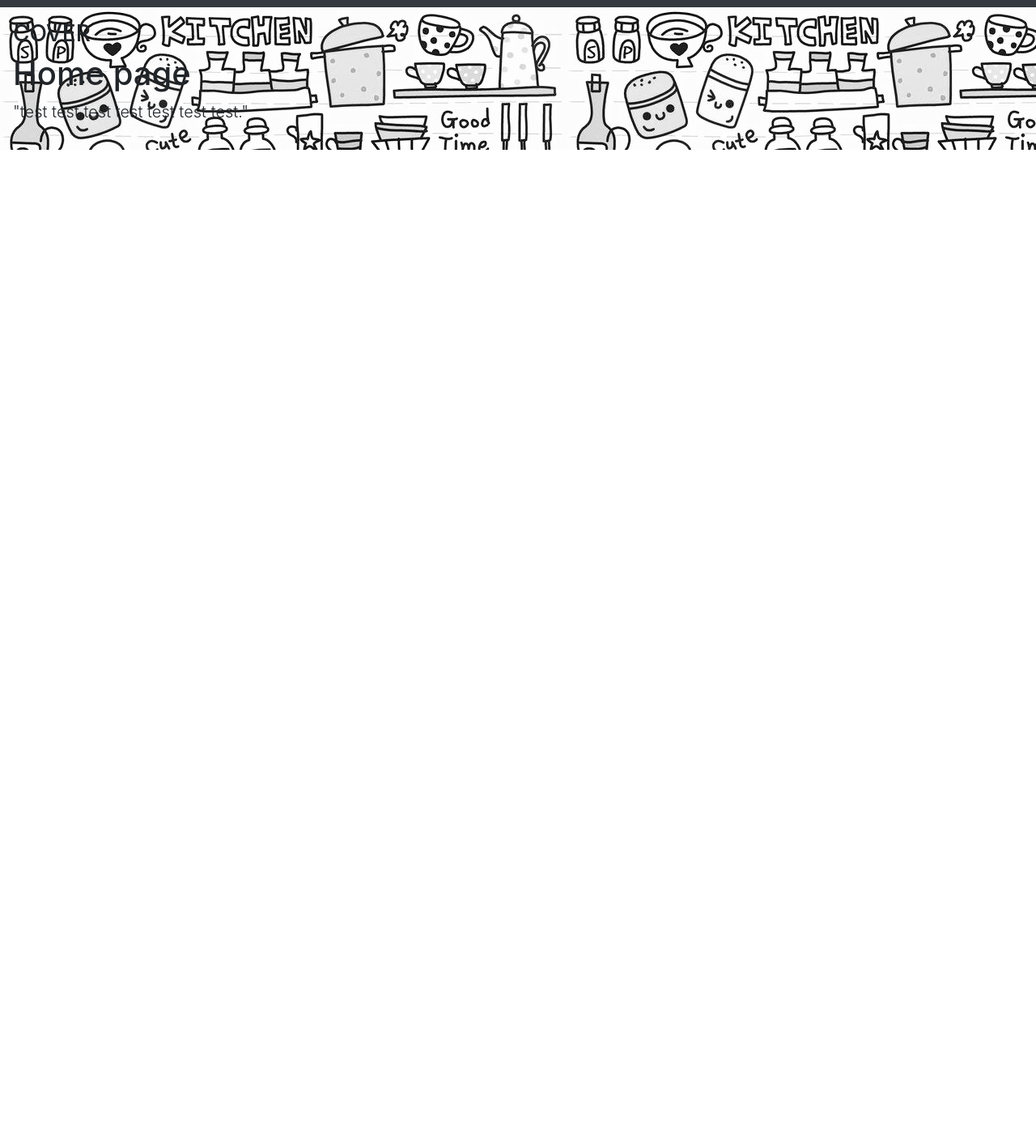
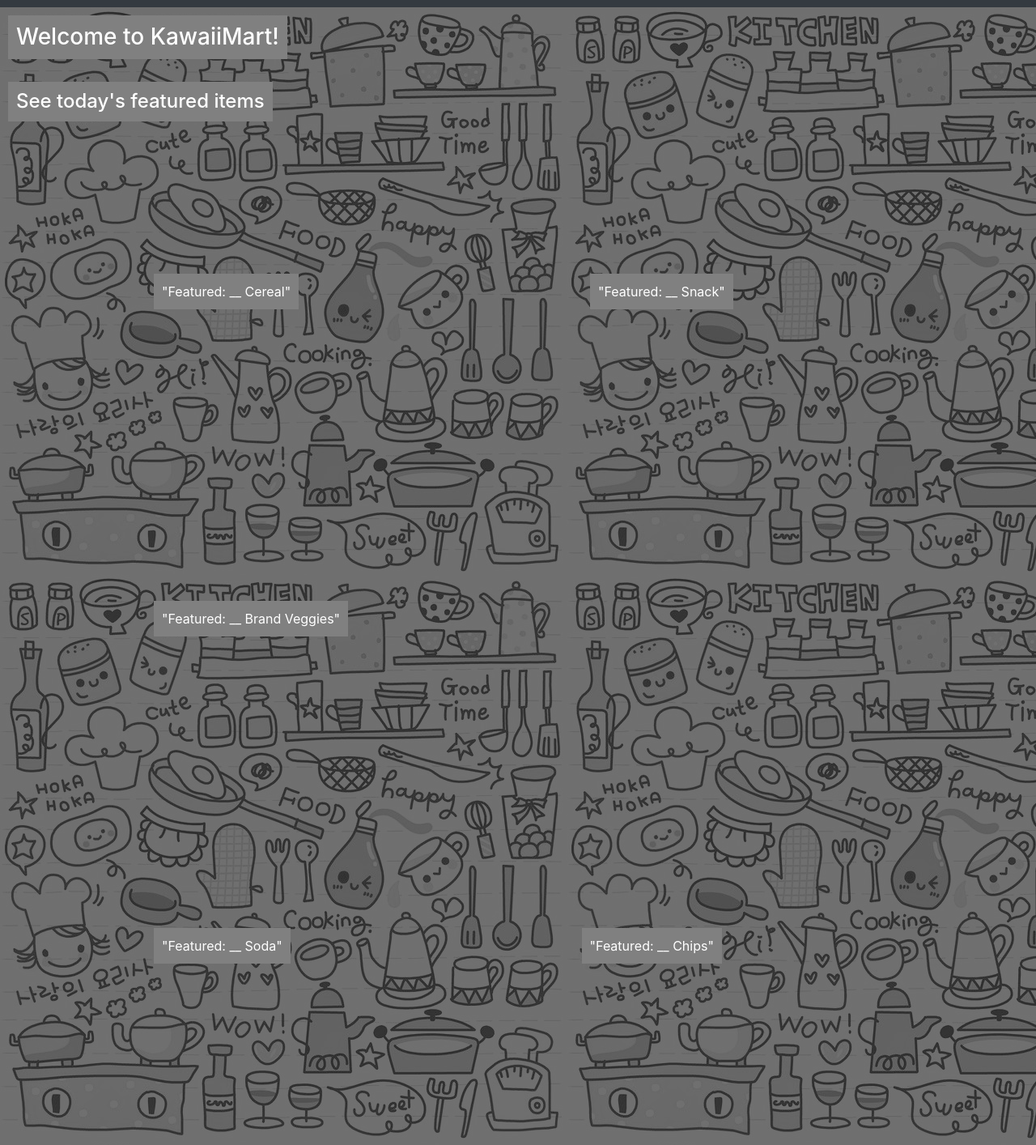
Before and after one commit to kawaiimart/kawaiimart, a React (Create React App) app in the folder frontend/: page / in a window 1280 px wide. Shown: the part 133-1547 px from the top of the page at 81% size. Before the commit the page ends 800 px from the top, so only its background shows below. Built offline with nearby package versions, Linux system fonts and the light colour scheme.

Commit message:
Template for Home page

```diff
--- a/frontend/src/components/home.css
+++ b/frontend/src/components/home.css
@@ -1,4 +1,28 @@
+/*.home is everything between the header and the footer*/
 .home{
-  background-image: url("../background.jpg");
+  background-image: url("../background.png");
   background-repeat: repeat;
 }
+/*.cover is the container holding all elements*/
+.cover{
+  color: white;
+  padding: 10px;
+}
+
+.welcome{
+  display: inline-block;
+  background-color: grey;
+  padding: 10px;
+}
+.cover-heading{
+  display: inline-block;
+  background-color: grey;
+  padding: 10px;
+}
+
+.item{
+  background-color: grey;
+  display: inline-block;
+  padding: 10px;
+  margin: 180px;
+}
--- a/frontend/src/components/home.js
+++ b/frontend/src/components/home.js
@@ -3,15 +3,34 @@ import './home.css'
 export default class Home extends Component {
     render() {
         return (
-            <div className = "home cover-container d-flex h-100 p-3 mx-auto flex-column">
-                <header class= "masthead mb-auto">
-                  <h3 class = "masthead-brand"> COVER </h3>
+            <div className = "home">
+                <header class= "cover">
+                  <h3 class = "welcome"> Welcome to KawaiiMart! </h3>
                 </header>
-                <main role = "main" class= "inner cover">
-                  <h1 class="cover-heading">Home page</h1>
-                  <p class = "lead">
-                    "test test test test test test test."
-                  </p>
+                <main class= "inner cover">
+                  <h4 class="cover-heading">See today's featured items</h4>
+                  <div class= "featured">
+                      <p class = "item">
+                      "Featured: __ Cereal"
+                      </p>
+                      <p class = "item">
+                      "Featured: __ Snack"
+                      </p>
+                      <p class = "item">
+                      "Featured: __ Brand Veggies"
+                      </p>
+                  </div>
+                  <div class= "featured">
+                      <p class = "item">
+                      "Featured: __ Soda"
+                      </p>
+                      <p class = "item">
+                      "Featured: __ Chips"
+                      </p>
+                      <p class = "item">
+                      "Featured: __ Pastries"
+                      </p>
+                  </div>
                 </main>
             </div>
         );
```
Also changed, not shown: frontend/src/background.jpg (deleted), frontend/src/background.png (added).
